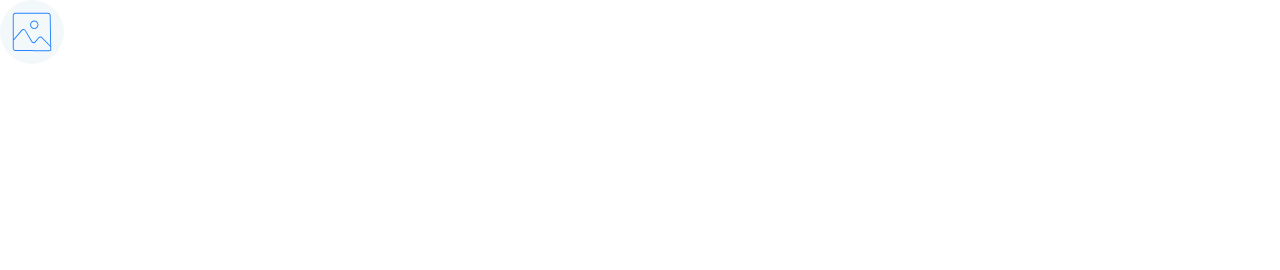
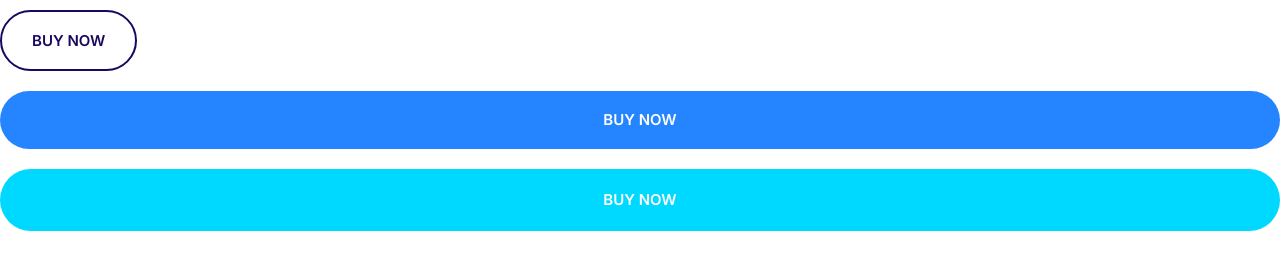
Before and after one commit to geomailnor/goshify, a plain HTML site: page index.html in a window 1280 px wide. Drawn offline with Linux system fonts and the light colour scheme.

Commit message:
Build buttons

```diff
--- a/css/style.css
+++ b/css/style.css
@@ -4,6 +4,12 @@
   --color-accent: #ff3400;
   --color-headings: #1b0760;
   --color-body: #918ca4;
+}
+
+*,
+*::after,
+*::before {
+  box-sizing: border-box;
 }
 
 /* Section typography +++++++++++++++++++++++++++++++++*/
@@ -167,3 +173,66 @@ a {
   justify-content: center;
   align-items: center;
 }
+
+/* Buttons ++++++++++++++++++++++++++++++++*/
+.btn {
+  font-size: 1.8rem;
+  font-weight: 600;
+  text-transform: uppercase;
+  text-align: center;
+  border: none;
+  border-radius: 40px;
+  padding: 2rem 3rem;
+  margin: 1rem 0;
+  cursor: pointer;
+  white-space: nowrap;
+}
+
+.btn--primary {
+  background: var(--color-primary);
+  color: #fff;
+}
+
+.btn--primary:hover {
+  background-color: hsl(214, 100%, 47%);
+}
+
+.btn--secondary {
+  background: var(--color-secondary);
+  color: #fff;
+}
+
+.btn--secondary:hover {
+  background: hsl(189, 100%, 40%);
+}
+
+.btn--accent {
+  background: var(--color-accent);
+  color: #fff;
+}
+
+.btn--accent:hover {
+  background: hsl(12, 100%, 40%);
+}
+
+.btn--block {
+  width: 100%;
+  display: inline-block;
+}
+
+.btn--outline {
+  background: #fff;
+  color: var(--color-headings);
+  border: 2px solid var(--color-headings);
+}
+
+.btn--outline:hover {
+  background-color: var(--color-headings);
+  color: #fff;
+}
+
+@media screen and (min-width: 1024px) {
+  .btn {
+    font-size: 1.5rem;
+  }
+}
--- a/index.html
+++ b/index.html
@@ -13,11 +13,9 @@
 </head>
 
 <body>
-  <span class="icon-container">
-    <svg class="icon icon--primary">
-      <use xlink:href="images/sprite.svg#snap"></use>
-    </svg>
-  </span>
+  <button class="btn btn--outline">Buy Now</button>
+  <button class="btn btn--primary btn--block">Buy Now</button>
+  <a href="#" class="btn btn--secondary btn--block">Buy Now</a>
 </body>
 
 </html>
```
Also changed, not shown: components/buttons.html (added, +2 -0 lines).
